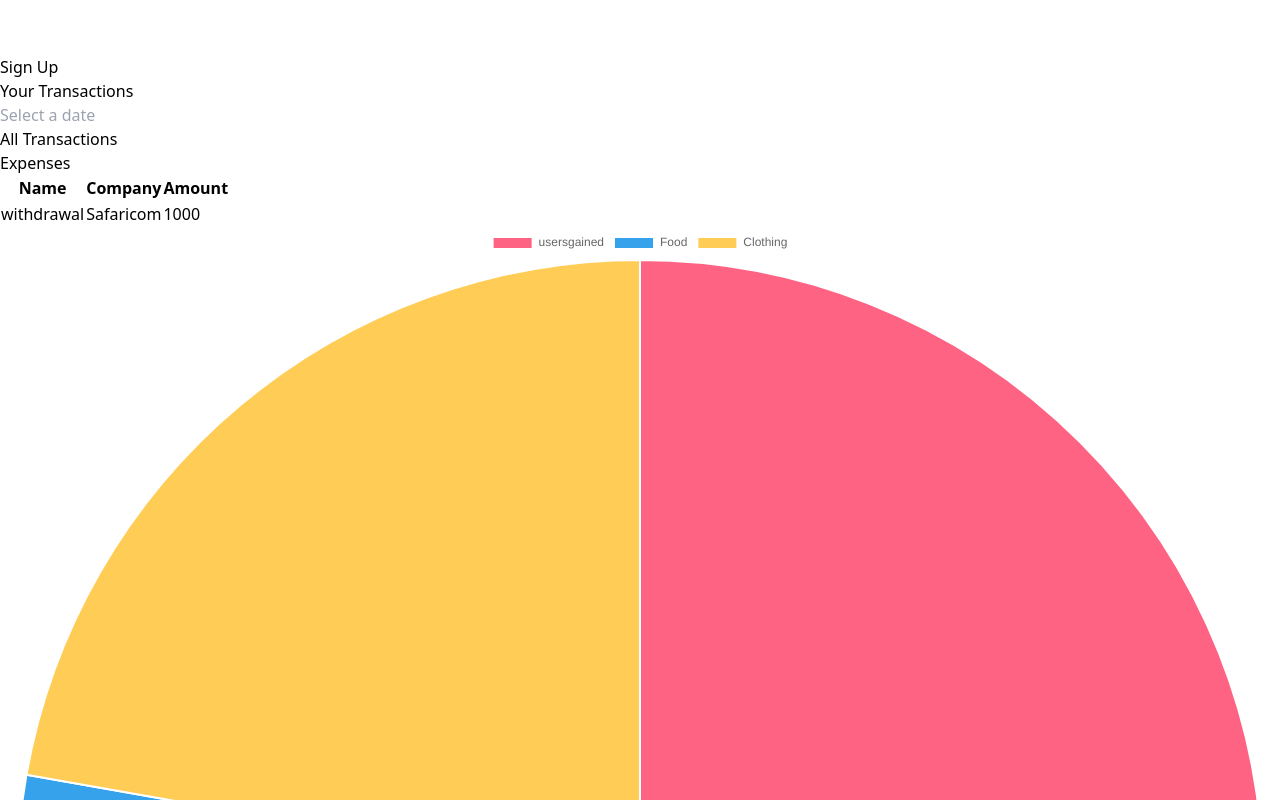
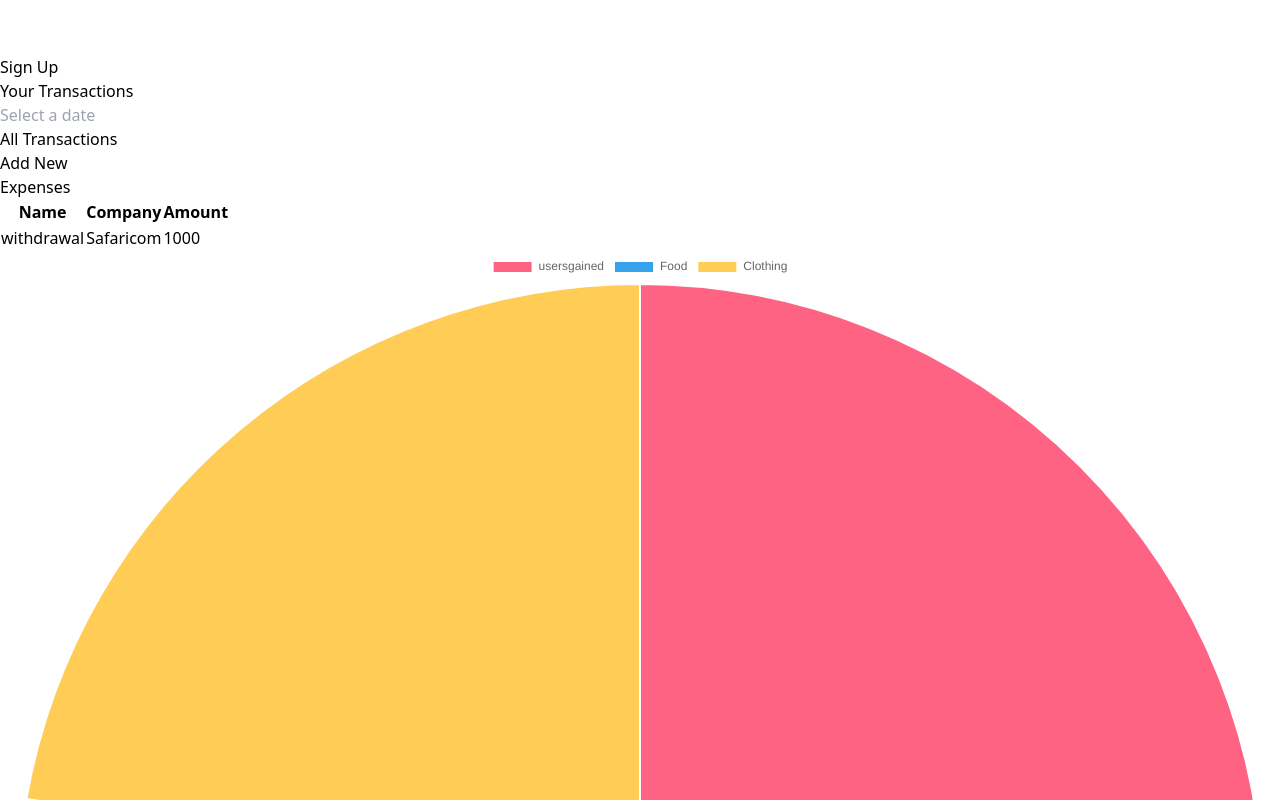
Before and after one commit to njerimuriithi/E-Wallet, a React (Create React App) app: page /dailytransactions in a window 1280 px wide. Shown: the part 5720-6520 px from the top of the page. Built offline with nearby package versions, Linux system fonts and the light colour scheme; what @material-tailwind/react would draw is missing.

Commit message:
AddNew PopOver

```diff
--- a/src/App.js
+++ b/src/App.js
@@ -6,6 +6,7 @@ import DashBoard from './Pages/DashBoard';
 import DailyTransactions from './Componets/AllTransactions/DailyTransactions';
 import MonthlyTransactions from './Componets/AllTransactions/MonthlyTransactions';
 import Signup from './Pages/Signup';
+import FormUI from './UI/FormUI';
 //import DailyTransactions from './Componets/AllTransactions/DailyTransactions';
 //import Transactions from './Pages/Transactions';
 
@@ -22,6 +23,7 @@ function App() {
              <Route path="/dailytransactions" element={<DailyTransactions/>}/>
              <Route path='/monthlytransactions' element={<MonthlyTransactions/>}/>
              <Route path='/signup' element={<Signup/>}/>
+             <Route path='/New' element={<FormUI/>}/>
             {/* <Route path="/" element={<DailyTransactions/>}/> */}
 
 
--- a/src/Componets/AllTransactions/DailyTransactions.js
+++ b/src/Componets/AllTransactions/DailyTransactions.js
@@ -1,11 +1,19 @@
-import React from 'react'
+import React,{useState} from 'react'
 import { FontAwesomeIcon } from '@fortawesome/react-fontawesome'
-import { Button } from 'devextreme-react'
 import PieChart from '../../UI/PieChart'
-//import {useNavigate} from "react-router-dom"
+import {useNavigate} from "react-router-dom"
+import FormUI from '../../UI/FormUI'
+import {
+  Popover,
+  PopoverHandler,
+  PopoverContent,
+  Button,
+  Input
+} from "@material-tailwind/react";
 
 function DailyTransactions() {
-  //const navigate = useNavigate();
+  const navigate = useNavigate();
+  const [openForm ,setOpenForm] = useState(false);
   //This component shold be dynamic and is resusable
 
   return (
@@ -32,10 +40,35 @@ function DailyTransactions() {
 
 </div>
  {/* start of navbarhorizontal */}
- <div class="grid grid-cols-2 content-start">
+ <div class="grid grid-cols-3 content-start">
         <div>
         <button class="font-bold text-gray-800 tracking-widest text-center">All Transactions</button>
         </div>
+        <Popover placement="bottom-end">
+        <PopoverHandler>
+        <button type="button"
+         onClick={()=>setOpenForm(true)}
+        class="w-[148px] inline-block px-6 py-2.5 bg-green-500 text-white font-medium text-xs leading-tight uppercase rounded shadow-md hover:bg-green-600 hover:shadow-lg focus:bg-green-600 focus:shadow-lg focus:outline-none focus:ring-0 active:bg-green-700 active:shadow-lg transition duration-150 ease-in-out">
+        Add New</button>
+        </PopoverHandler>
+        <PopoverContent className="w-[350px] h-[360px]">
+        <div className="flex w-72 flex-col gap-4">
+        <Input color="purple" label="Transaction Name" />
+        <Input color="purple" label="Company" />
+        <Input color="purple" label="Amount" />
+        <Input color="purple" label="Transaction Cost" />
+        <Input color="purple" label="Type of Transaction" />
+
+        </div>
+        <button type="button"
+
+        class="w-[148px] inline-block mt-4 px-6 py-2.5 bg-green-500 text-white font-medium text-xs leading-tight uppercase rounded shadow-md hover:bg-green-600 hover:shadow-lg focus:bg-green-600 focus:shadow-lg focus:outline-none focus:ring-0 active:bg-green-700 active:shadow-lg transition duration-150 ease-in-out">
+        Submit </button>
+
+          {/* <FormUI open={openForm}/> */}
+        </PopoverContent>
+
+        </Popover>
         <div>
         <button class="font-bold text-gray-800 tracking-widest text-center ml-20">Expenses</button>
         </div>
--- /dev/null
+++ b/src/UI/FormUI.js
@@ -0,0 +1,23 @@
+import React from 'react'
+import {
+  Popover,
+  PopoverHandler,
+  PopoverContent,
+  Button,
+  Input
+} from "@material-tailwind/react";
+
+function FormUI({open}) {
+  if(!open) return null;
+
+  return (
+    <div className="flex w-72 flex-col gap-4">
+    <Input color="blue" label="Input Blue" />
+    <Input color="purple" label="Input Purple" />
+    <Input color="indigo" label="Input Indigo" />
+    <Input color="teal" label="Input Teal" />
+  </div>
+  )
+}
+
+export default FormUI
```
